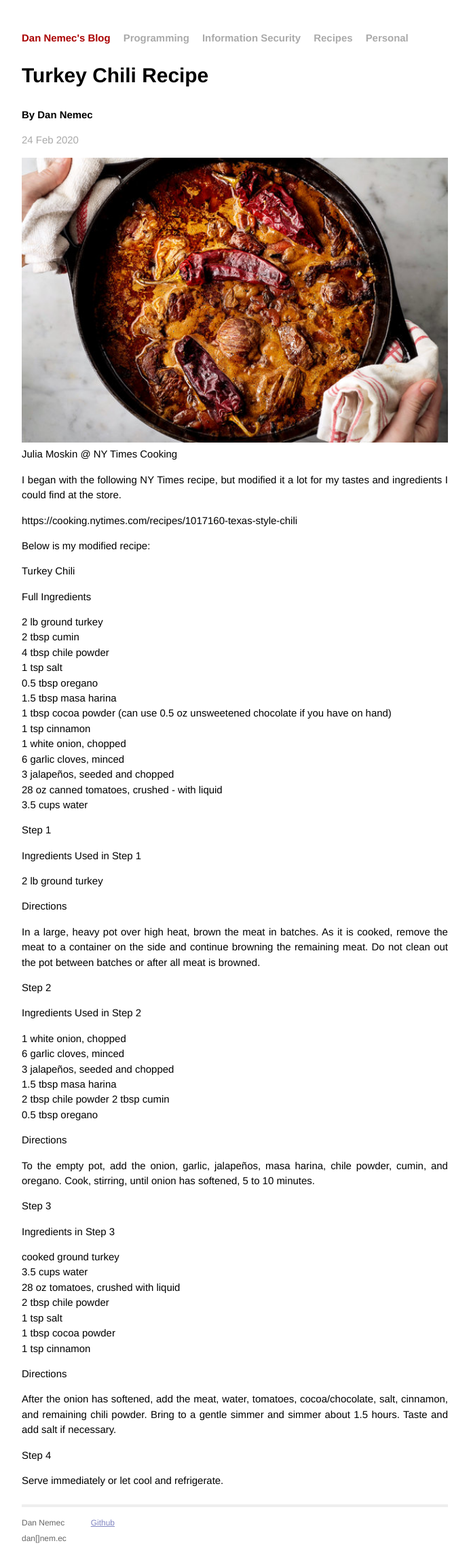
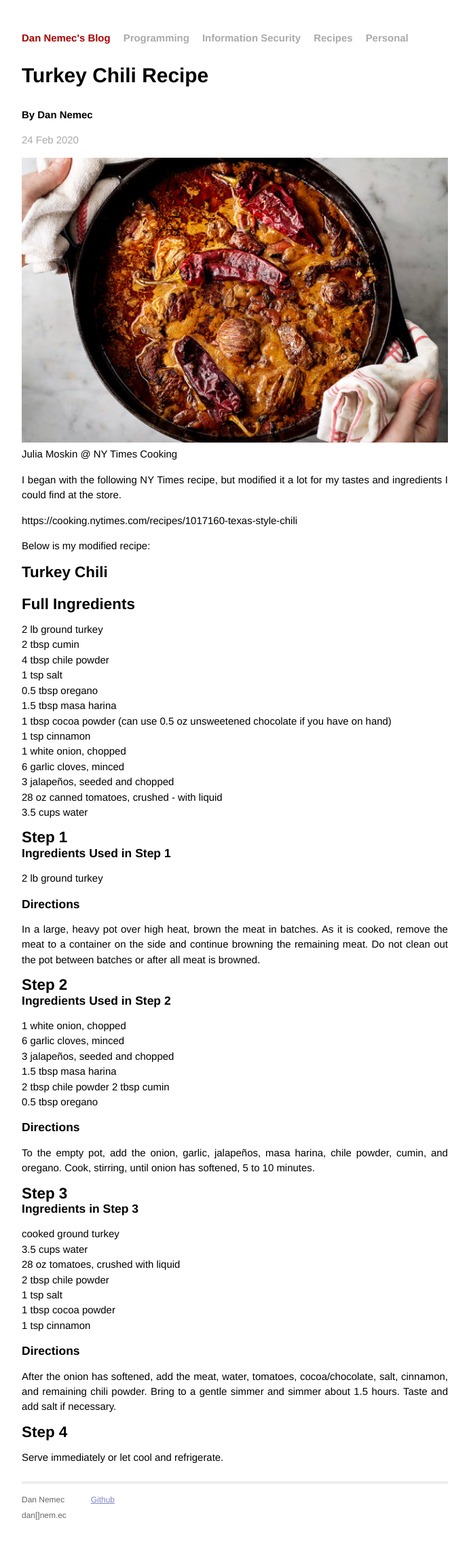
Before and after one commit to nemec/nemec.github.io, a Jekyll site: the page built from _posts/2020-02-24-turkey-chili-recipe.md, in a window 1280 px wide. Shown: the whole page at 68% size, without its empty margins (294-985 px from the left). Built offline with Jekyll 4.4.1, drawn with Linux system fonts in a browser that asks for light colours; comment, search, counter and statistics services are not loaded; after the commit the page ends 2252 px from its top, so only the background shows below that.

Commit message:
fix headings

```diff
--- a/_posts/2020-02-24-turkey-chili-recipe.md
+++ b/_posts/2020-02-24-turkey-chili-recipe.md
@@ -14,10 +14,10 @@ https://cooking.nytimes.com/recipes/1017160-texas-style-chili
 
 Below is my modified recipe:
 
-> Turkey Chili
+# Turkey Chili
 
 
->> Full Ingredients
+## Full Ingredients
 
 2 lb ground turkey
 2 tbsp cumin
@@ -33,19 +33,19 @@ Below is my modified recipe:
 28 oz canned tomatoes, crushed - with liquid
 3.5 cups water
 
->> Step 1
+## Step 1
 
->>> Ingredients Used in Step 1
+### Ingredients Used in Step 1
 
 2 lb ground turkey
 
->>> Directions
+### Directions
 
 In a large, heavy pot over high heat, brown the meat in batches. As it is cooked, remove the meat to a container on the side and continue browning the remaining meat. Do not clean out the pot between batches or after all meat is browned.
 
->> Step 2
+## Step 2
 
->>> Ingredients Used in Step 2
+### Ingredients Used in Step 2
 
 1 white onion, chopped
 6 garlic cloves, minced
@@ -55,13 +55,13 @@ In a large, heavy pot over high heat, brown the meat in batches. As it is cooked
 2 tbsp cumin
 0.5 tbsp oregano
 
->>> Directions
+### Directions
 
 To the empty pot, add the onion, garlic, jalapeños, masa harina, chile powder, cumin, and oregano. Cook, stirring, until onion has softened, 5 to 10 minutes.
 
->> Step 3
+## Step 3
 
->>> Ingredients in Step 3
+### Ingredients in Step 3
 
 cooked ground turkey
 3.5 cups water
@@ -71,10 +71,10 @@ cooked ground turkey
 1 tbsp cocoa powder
 1 tsp cinnamon
 
->>> Directions
+### Directions
 
 After the onion has softened, add the meat, water, tomatoes, cocoa/chocolate, salt, cinnamon, and remaining chili powder. Bring to a gentle simmer and simmer about 1.5 hours. Taste and add salt if necessary.
 
->> Step 4
+## Step 4
 
 Serve immediately or let cool and refrigerate.
```
